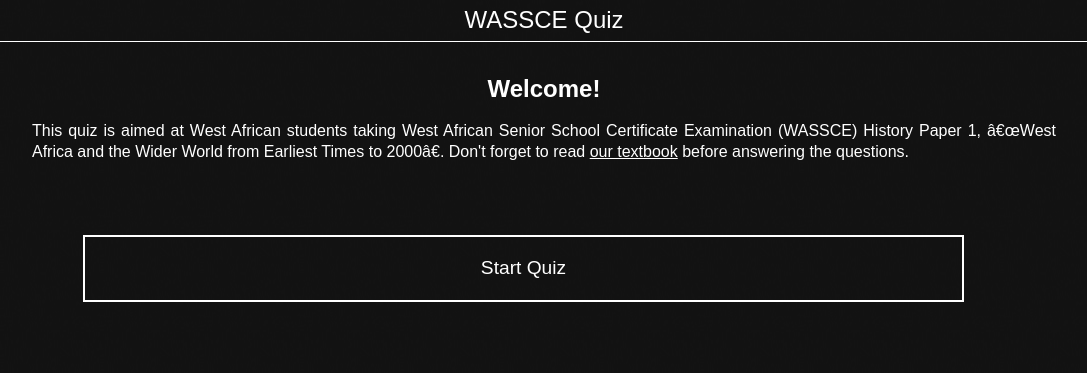
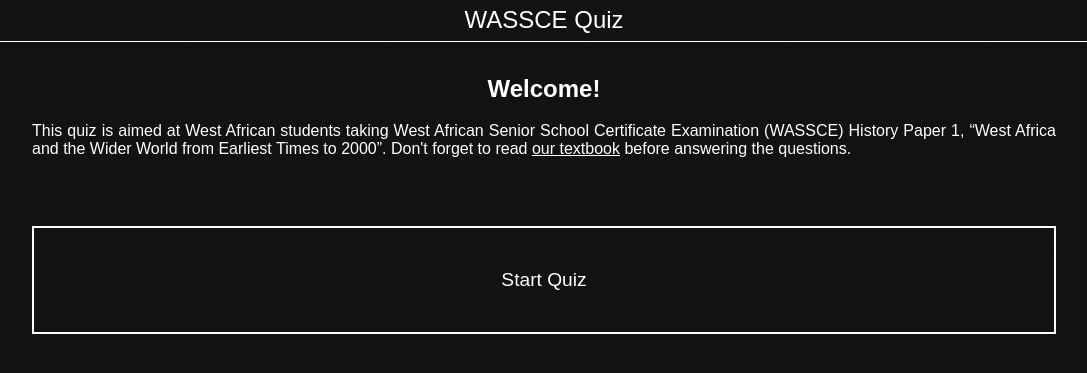
Before and after one commit to bixente/wassce_quiz, a PHP site: page / in a window 1280 px wide. Shown: the top 373 px of the page, without its empty margins (96-1183 px from the left). Run offline with PHP 8.4, Linux system fonts and the light colour scheme.

Commit message:
Add files via upload

```diff
--- a/config.xml
+++ b/config.xml
@@ -2,7 +2,7 @@
 <widget xmlns   = "http://www.w3.org/ns/widgets"
     xmlns:gap   = "http://phonegap.com/ns/1.0"
     id          = "https://wasscehistorytextbook.com/"
-    versionCode = "29"
+    versionCode = "30"
     version     = "1.0.0" >
 
 <!-- versionCode is optional and Android only -->
@@ -18,6 +18,6 @@
   </author>
 
   <icon src="icon.png"/>
-<allow-navigation href="https://wasscehistorytextbook.com/*" />
+<allow-navigation href="https://wasscehistorytextbook.com/" />
 <preference name="android-targetSdkVersion" value="26"/>
 </widget>
--- /dev/null
+++ b/index.php
@@ -0,0 +1,30 @@
+<!DOCTYPE html>
+
+<head>
+
+<title>WASSCE Quiz</title>
+<link href="main.css"rel="stylesheet"type="text/css"/>
+<meta name=viewport content="width=device-width, initial-scale=1.0, maximum-scale=1.0, user-scalable=no">
+</head>
+<body>
+
+<div id="topbar">WASSCE Quiz</div>
+<div class="spacer"></div>
+
+<div id="homescreen">
+<h2>Welcome!</h2>
+<p class="description">This quiz is aimed at West African students taking West African Senior School Certificate Examination (WASSCE) History Paper 1, “West Africa and the Wider World from Earliest Times to 2000”. Don't forget to read <a href="https://wasscehistorytextbook.com/" target="_blank">our textbook</a> before answering the questions.</p>
+<button type="button" class="start" onclick="move()">Start Quiz</button>
+</div>
+
+<div id="navContent">
+<div id="game1"></div>
+<div id="game2"></div>
+</div>
+
+<script src="jquery.js"></script>
+<script src="controller.js"></script>
+<script>function move(){$('.start').parents('#homescreen').fadeOut();$('#navContent').fadeIn();}</script>
+
+</body>
+</html>
--- a/main.css
+++ b/main.css
@@ -125,6 +125,18 @@
 text-align:center;
 }
 
+.start{
+width:100%;margin-top:5%;padding:4%;
+border: 2px solid white;
+font-size:1.2em;
+color:#FFFFFF;
+background-color:transparent;
+font-family:Arial, Helvetica, sans-serif;
+text-align:center;
+}
+
+.start:hover{background-color:#ffffff;color:#000}
+
 .re-start{
 width:86%;margin-left:5%;margin-right:5%;margin-top:5%;padding:2%;
 border: 2px solid white;
```
